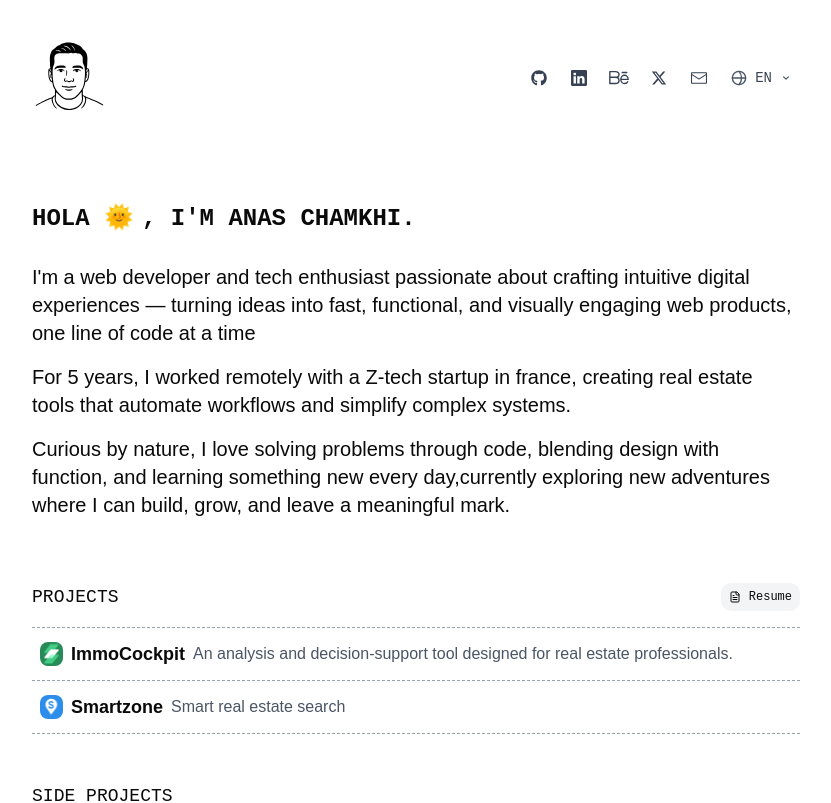
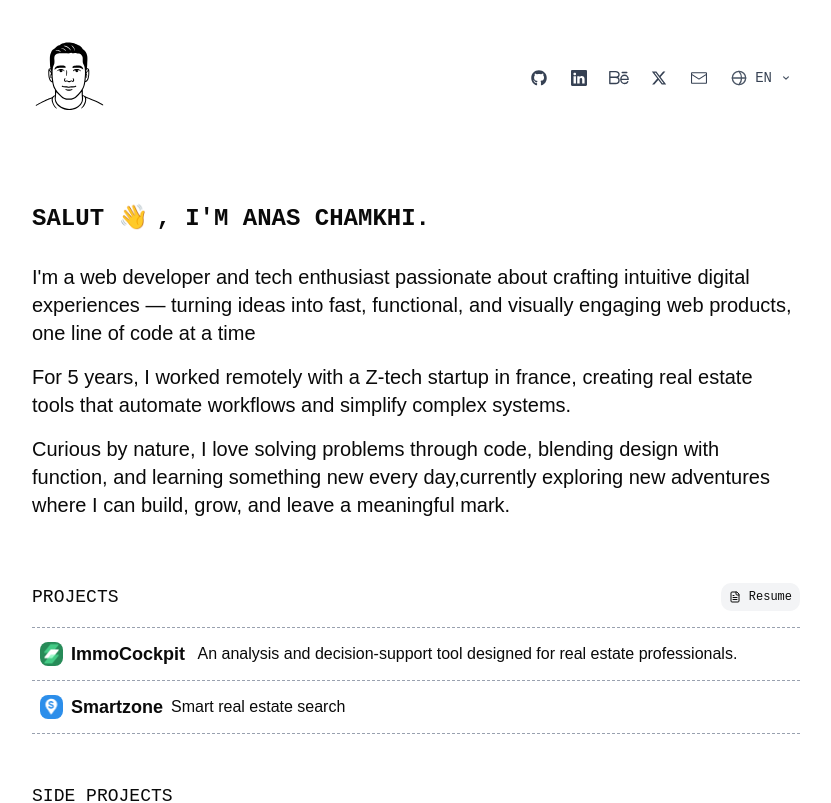
Before and after one commit to ChamkhiAnas/Portfolio, a React (Vite) app: page / in a window 1280 px wide. Shown: the top 803 px of the page, without its empty margins (224-1055 px from the left). Built offline with nearby package versions, Linux system fonts and the light colour scheme.

Commit message:
Adding scrabmble in animation from fancy component

```diff
--- /dev/null
+++ b/src/Componenets/Animation/scramble-in.tsx
@@ -0,0 +1,148 @@
+import {
+  forwardRef,
+  useCallback,
+  useEffect,
+  useImperativeHandle,
+  useState,
+} from "react"
+
+interface ScrambleInProps {
+  text: string
+  scrambleSpeed?: number
+  scrambledLetterCount?: number
+  characters?: string
+  className?: string
+  scrambledClassName?: string
+  autoStart?: boolean
+  onStart?: () => void
+  onComplete?: () => void
+}
+
+export interface ScrambleInHandle {
+  start: () => void
+  reset: () => void
+}
+
+const ScrambleIn = forwardRef<ScrambleInHandle, ScrambleInProps>(
+  (
+    {
+      text,
+      scrambleSpeed = 50,
+      scrambledLetterCount = 2,
+      characters = "abcdefghijklmnopqrstuvwxyz!@#$%^&*()_+",
+      className = "",
+      scrambledClassName = "",
+      autoStart = true,
+      onStart,
+      onComplete,
+    },
+    ref
+  ) => {
+    const [displayText, setDisplayText] = useState("")
+    const [isAnimating, setIsAnimating] = useState(false)
+    const [visibleLetterCount, setVisibleLetterCount] = useState(0)
+    const [scrambleOffset, setScrambleOffset] = useState(0)
+
+    const startAnimation = useCallback(() => {
+      setIsAnimating(true)
+      setVisibleLetterCount(0)
+      setScrambleOffset(0)
+      onStart?.()
+    }, [onStart])
+
+    const reset = useCallback(() => {
+      setIsAnimating(false)
+      setVisibleLetterCount(0)
+      setScrambleOffset(0)
+      setDisplayText("")
+    }, [])
+
+    useImperativeHandle(ref, () => ({
+      start: startAnimation,
+      reset,
+    }))
+
+    useEffect(() => {
+      if (autoStart) {
+        startAnimation()
+      }
+    }, [autoStart, startAnimation])
+
+    useEffect(() => {
+      let interval: NodeJS.Timeout
+
+      if (isAnimating) {
+        interval = setInterval(() => {
+          // Increase visible text length
+          if (visibleLetterCount < text.length) {
+            setVisibleLetterCount((prev) => prev + 1)
+          }
+          // Start sliding scrambled text out
+          else if (scrambleOffset < scrambledLetterCount) {
+            setScrambleOffset((prev) => prev + 1)
+          }
+          // Complete animation
+          else {
+            clearInterval(interval)
+            setIsAnimating(false)
+            onComplete?.()
+          }
+
+          // Calculate how many scrambled letters we can show
+          const remainingSpace = Math.max(0, text.length - visibleLetterCount)
+          const currentScrambleCount = Math.min(
+            remainingSpace,
+            scrambledLetterCount
+          )
+
+          // Generate scrambled text
+          const scrambledPart = Array(currentScrambleCount)
+            .fill(0)
+            .map(
+              () => characters[Math.floor(Math.random() * characters.length)]
+            )
+            .join("")
+
+          setDisplayText(text.slice(0, visibleLetterCount) + scrambledPart)
+        }, scrambleSpeed)
+      }
+
+      return () => {
+        if (interval) clearInterval(interval)
+      }
+    }, [
+      isAnimating,
+      text,
+      visibleLetterCount,
+      scrambleOffset,
+      scrambledLetterCount,
+      characters,
+      scrambleSpeed,
+      onComplete,
+    ])
+
+    const renderText = () => {
+      const revealed = displayText.slice(0, visibleLetterCount)
+      const scrambled = displayText.slice(visibleLetterCount)
+
+      return (
+        <>
+          <span className={className}>{revealed}</span>
+          <span className={scrambledClassName}>{scrambled}</span>
+        </>
+      )
+    }
+
+    return (
+      <>
+        <span className="sr-only">{text}</span>
+        <span className="inline-block whitespace-pre-wrap" aria-hidden="true">
+          {renderText()}
+        </span>
+      </>
+    )
+  }
+)
+
+ScrambleIn.displayName = "ScrambleIn"
+export default ScrambleIn
--- a/src/Componenets/Animation/text-rotate.tsx
+++ b/src/Componenets/Animation/text-rotate.tsx
@@ -1,5 +1,3 @@
-"use client"
-
 import {
   ElementType,
   forwardRef,
--- a/src/Componenets/HomePage.jsx
+++ b/src/Componenets/HomePage.jsx
@@ -65,7 +65,7 @@ export default function HomePage(){
                     staggerDuration={0.025}
                     splitLevelClassName="overflow-hidden pb-0.5 sm:pb-1 md:pb-1"
                     transition={{ type: "spring", damping: 30, stiffness: 400 }}
-                    rotationInterval={2000}
+                    rotationInterval={3500}
                 />
                 <motion.span
                     className="pt-0.5 sm:pt-1 md:pt-2"
--- a/src/Componenets/ShowcaseGrid.jsx
+++ b/src/Componenets/ShowcaseGrid.jsx
@@ -1,9 +1,21 @@
 import './ShowcaseGrid.css'
 import { useTranslation } from 'react-i18next';
+import ScrambleIn from "../Componenets/Animation/scramble-in"
+import { useEffect, useRef } from 'react';
 
 export default function ShowcaseGrid({name,type,year,link,linkName,tags,logo,isVisitLink,status,description,onShow}){
 
     const { t,i18n } = useTranslation();
+
+    const scrambleRef = useRef(null)
+
+    useEffect(() => {
+        const timer = setTimeout(() => {
+          scrambleRef.current?.start()
+        }, 3500)
+
+        return () => clearTimeout(timer)
+      }, [])
 
 
     function showAccordion(){
@@ -34,8 +46,16 @@ export default function ShowcaseGrid({name,type,year,link,linkName,tags,logo,isV
 
                             <div className="accordion-name cursor-pointer w-full flex flex-col gap-0 lg:flex-row  lg:items-center lg:gap-2">
                                 <h3 className="text-lg font-semibold mb-0">{name}</h3>
-                                <label className='text-md cursor-pointer text-gray-600 font-medium'>{type}</label>
+                                <ScrambleIn
+                                    ref={scrambleRef}
+                                    text={type}
+                                    scrambleSpeed={15}
+                                    scrambledLetterCount={8}
+                                    autoStart={false}
+                                />
+
                             </div>
+
                         </div>
 
                         <div className={`accordion-hidden  px-5 ${status ? 'open py-3' : 'closed'}`}>
```
